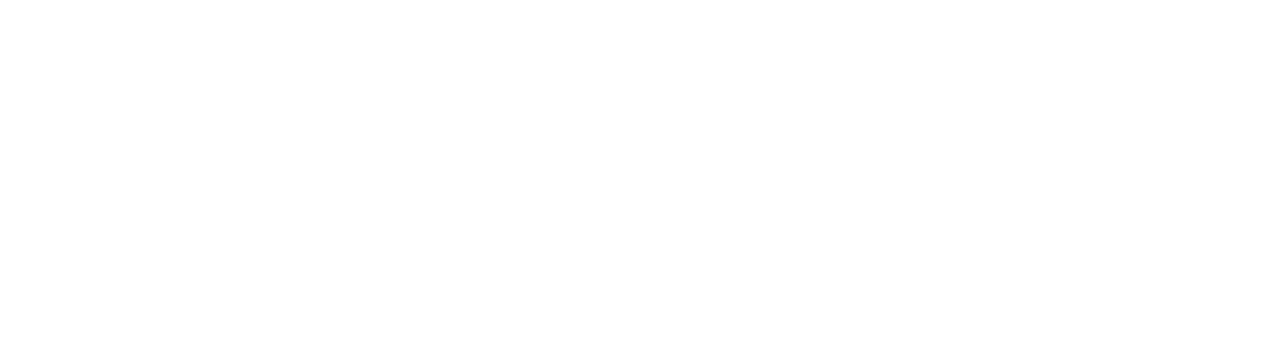
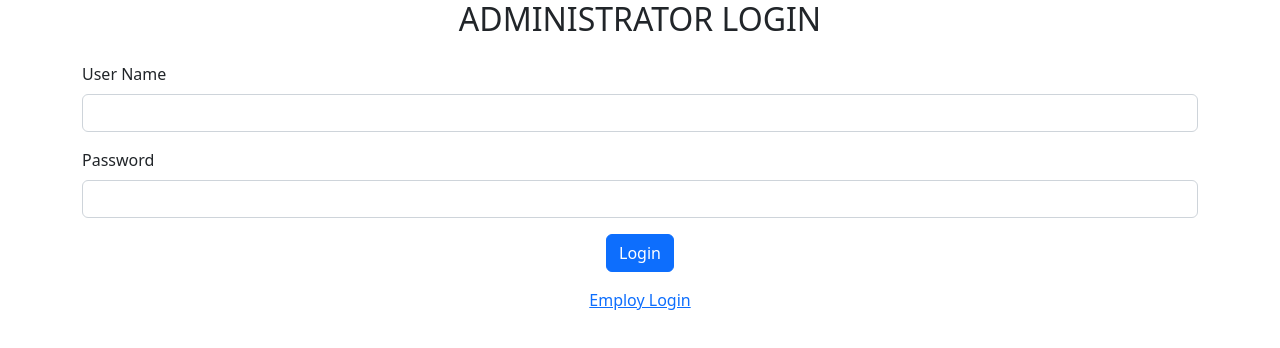
Before and after one commit to Anjum1998/NestEmployAppAngular, an Angular app: page / in a window 1280 px wide. Shown: the top 348 px of the page. Built offline with nearby package versions, Linux system fonts and the light colour scheme.

Commit message:
admin login

```diff
--- /dev/null
+++ b/src/app/admin-login/admin-login.component.html
@@ -0,0 +1,43 @@
+
+<div class="container">
+
+
+    <div class="row">
+        <div class="col col-12 col-sm-12 col-md-12 col-lg-12 col-xl-12 col-xxl-12">
+
+            <div class="row g-3">
+
+                <div class="col col-12 col-sm-12 col-md-12 col-lg-12 col-xl-12 col-xxl-12">
+
+                    <h2 class="text" style="text-align:center">ADMINISTRATOR LOGIN</h2>
+
+                </div>
+                <div class="col col-12 col-sm-12 col-md-12 col-lg-12 col-xl-12 col-xxl-12">
+
+                    <label for="" class="form-label">User Name</label>
+                    <input name="username" [(ngModel)]="username" type="text" class="form-control">
+
+                </div>
+                <div class="col col-12 col-sm-12 col-md-12 col-lg-12 col-xl-12 col-xxl-12">
+
+                    <label for="" class="form-label ">Password</label>
+                    <input name="password" [(ngModel)]="password" type="password" name="" id="" class="form-control">
+
+                </div>
+                <div class="col col-12 col-sm-12 col-md-12 col-lg-12 col-xl-12 col-xxl-12 text-center">
+
+                   <button (click)="readValue()" class="btn btn-primary">Login</button>
+
+                </div>
+                <div class="col col-12 col-sm-12 col-md-12 col-lg-12 col-xl-12 col-xxl-12 text-center">
+
+                    <a routerLink="/emp" >Employ Login</a>
+
+
+                </div>
+
+            </div>
+
+        </div>
+    </div>
+</div>
--- /dev/null
+++ b/src/app/admin-login/admin-login.component.ts
@@ -0,0 +1,22 @@
+import { Component } from '@angular/core';
+
+@Component({
+  selector: 'app-admin-login',
+  templateUrl: './admin-login.component.html',
+  styleUrls: ['./admin-login.component.css']
+})
+export class AdminLoginComponent {
+  username=""
+  password=""
+
+  readValue=()=>
+  {
+    let data:any={"username":this.username,"password":this.password}
+    console.log(data)
+    if (this.username=="admin" && this.password=="12345") {
+      alert("success")
+    } else {
+      alert("invalid credentials")
+    }
+  }
+}
--- a/src/app/app.module.ts
+++ b/src/app/app.module.ts
@@ -3,14 +3,27 @@
 
 import { AppRoutingModule } from './app-routing.module';
 import { AppComponent } from './app.component';
-
+import { AdminLoginComponent } from './admin-login/admin-login.component';
+import { RouterModule, Routes } from '@angular/router';
+import { FormsModule } from '@angular/forms';
+import { HttpClientModule } from '@angular/common/http';
+const myRoute:Routes=[
+{
+  path:"",
+  component:AdminLoginComponent
+}
+]
 @NgModule({
   declarations: [
-    AppComponent
+    AppComponent,
+    AdminLoginComponent
   ],
   imports: [
     BrowserModule,
-    AppRoutingModule
+    AppRoutingModule,
+    RouterModule.forRoot(myRoute),
+    FormsModule,
+    HttpClientModule
   ],
   providers: [],
   bootstrap: [AppComponent]
```
Also changed, not shown: src/app/admin-login/admin-login.component.css (added).
